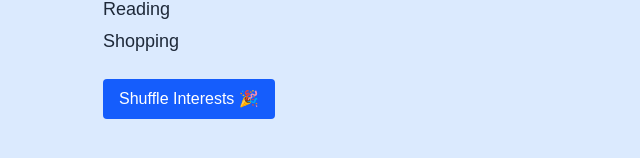
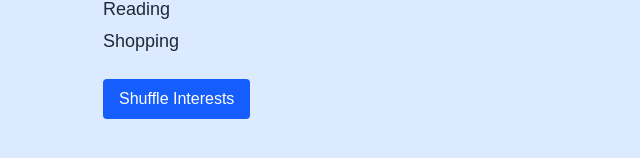
Before and after one commit to CamillaWL/css_480_landing_page, a Next.js app: page / in a window 1280 px wide. Shown: the part 616-774 px from the top of the page, without its empty margins (313-953 px from the left). Built offline with nearby package versions, Linux system fonts and the light colour scheme.

Commit message:
page.tsx

```diff
--- a/app/page.tsx
+++ b/app/page.tsx
@@ -2,7 +2,6 @@
 
 import { useState } from 'react';
 import Image from 'next/image';
-import confetti from 'canvas-confetti';
 
 export default function Home() {
   const [interests, setInterests] = useState([
@@ -15,13 +14,6 @@ export default function Home() {
   const shuffleInterests = () => {
     const shuffled = [...interests].sort(() => Math.random() - 0.5);
     setInterests(shuffled);
-
-    // 🎉 Fire the confetti!
-    confetti({
-      particleCount: 100,
-      spread: 70,
-      origin: { y: 0.6 },
-    });
   };
 
   return (
@@ -54,7 +46,7 @@ export default function Home() {
           onClick={shuffleInterests}
           className="px-4 py-2 bg-blue-600 text-white rounded hover:bg-blue-700"
         >
-          Shuffle Interests 🎉
+          Shuffle Interests
         </button>
       </div>
     </div>
```
